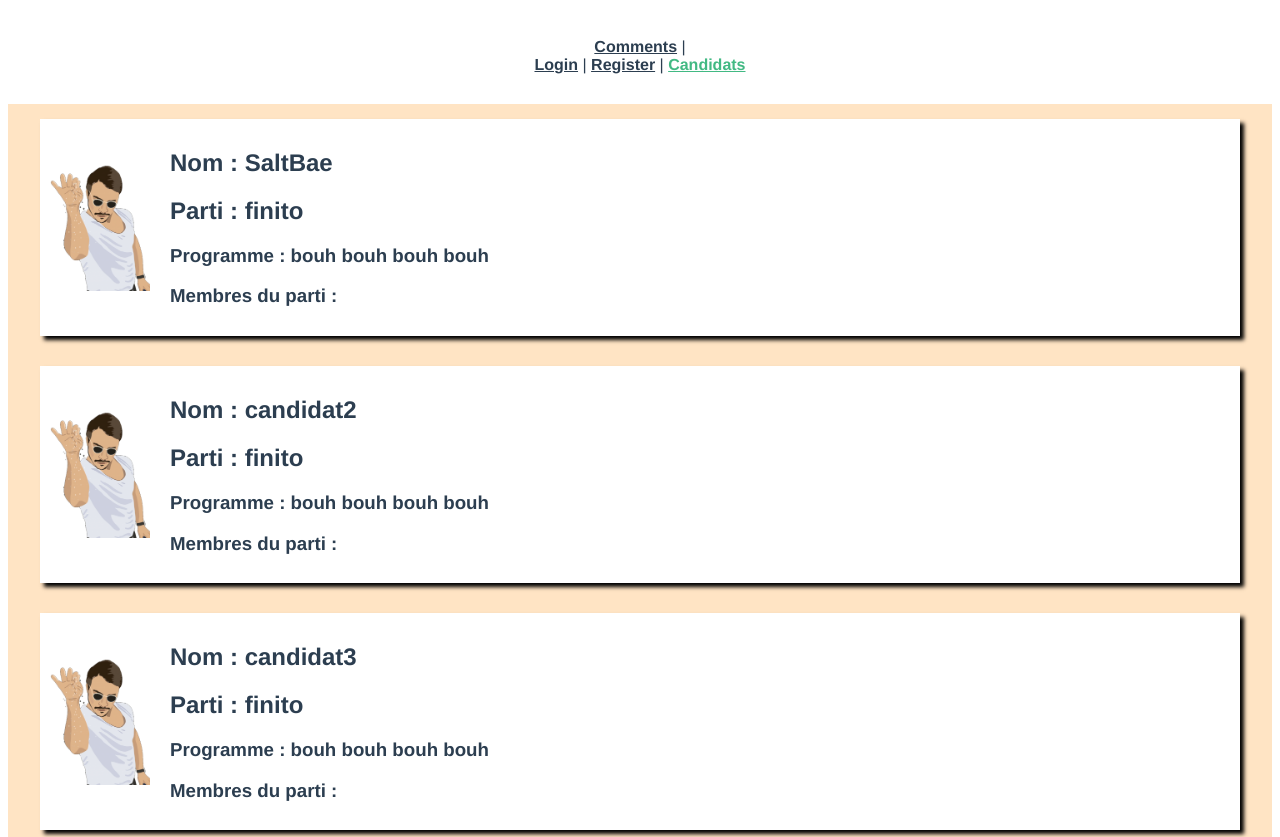
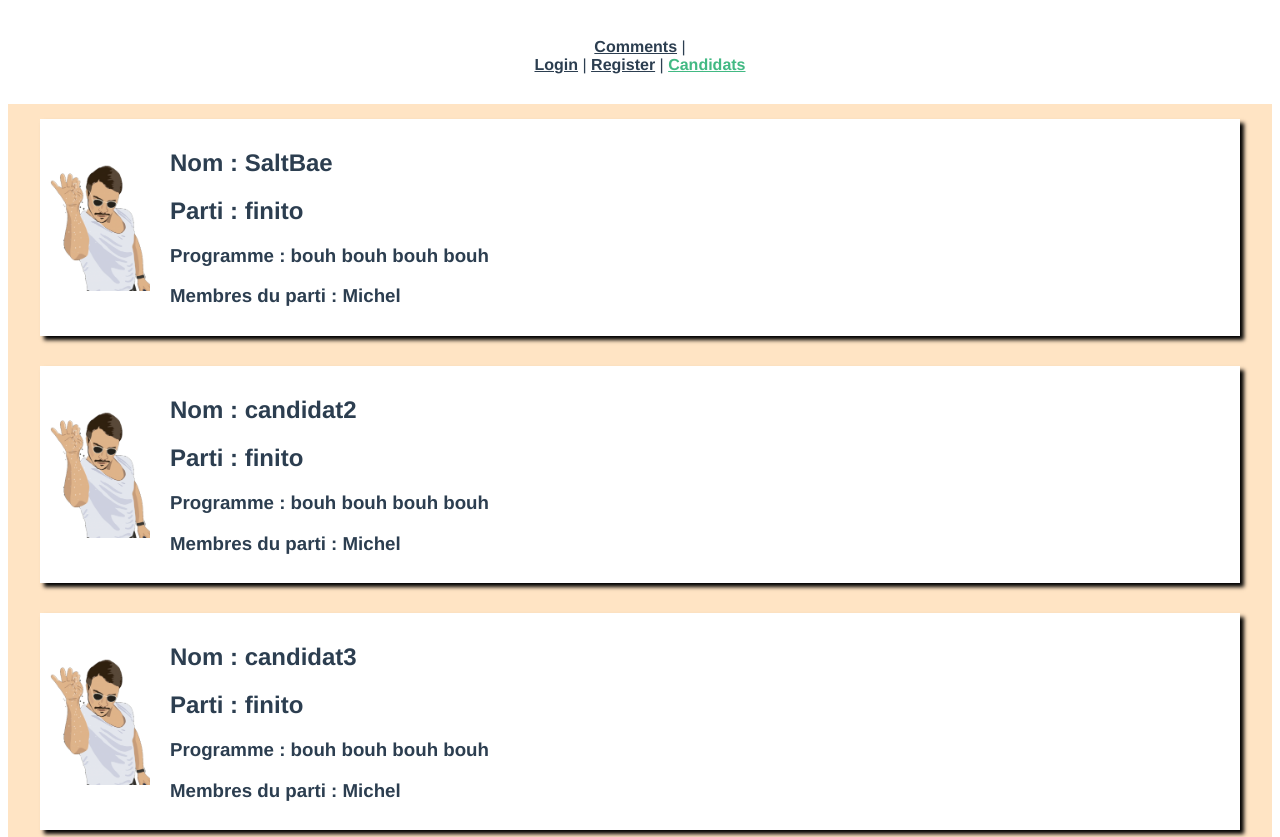
Before and after one commit to NovaGamma/MasterCamp, a Vue app in the folder vueClient/: page /PageCandidat in a window 1280 px wide. Shown: the top 837 px of the page. Built offline with nearby package versions, Linux system fonts and the light colour scheme.

Commit message:
page candidat

```diff
--- a/vueClient/src/components/PageCandidat.vue
+++ b/vueClient/src/components/PageCandidat.vue
@@ -6,7 +6,7 @@
         <h1>Nom : {{ candidat }}</h1>
         <h2>Parti : finito</h2>
         <h3>Programme : bouh bouh bouh bouh </h3>
-        <h3>Membres du parti : </h3>
+        <h3>Membres du parti : Michel</h3>
       </div>
     </div>
   </section>
```
